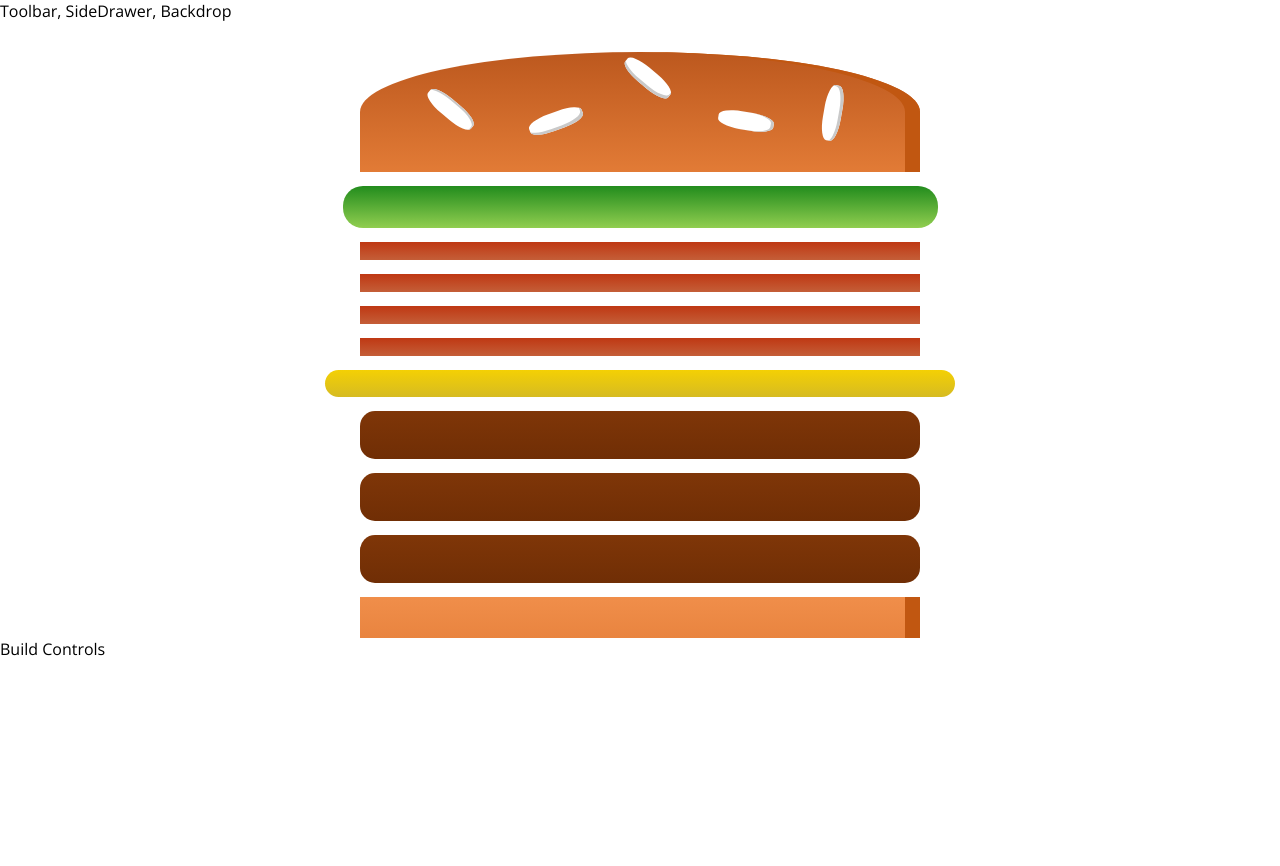
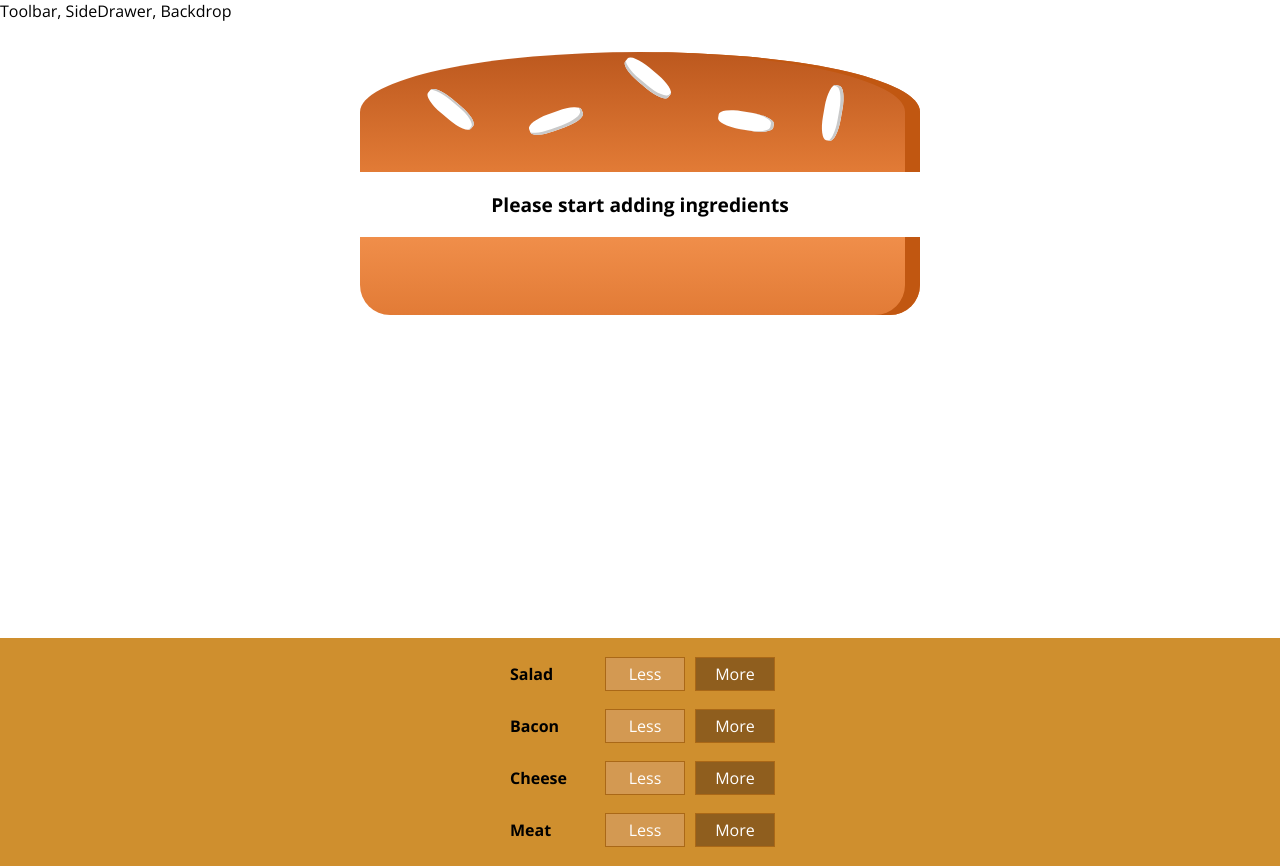
Before and after one commit to dwyfrequency/burgerbuilder, a React (Create React App) app: page / in a window 1280 px wide. Before the commit the page ends 800 px from the top, so only its background shows below. Built offline with nearby package versions, Linux system fonts and the light colour scheme.

Commit message:
ouputting multile build controls

```diff
--- a/src/components/Burger/BuildControls/BuildControls.js
+++ b/src/components/Burger/BuildControls/BuildControls.js
@@ -1,4 +1,18 @@
 import React from "react";
 import classes from "./BuildControls.module.css";
+import BuildControl from "./BuildControl/BuildControl";
 
-export default props => <div>f</div>;
+const controls = [
+  { label: "Salad", type: "salad" },
+  { label: "Bacon", type: "bacon" },
+  { label: "Cheese", type: "cheese" },
+  { label: "Meat", type: "meat" }
+];
+
+export default props => (
+  <div className={classes.BuildControls}>
+    {controls.map((ctrl, idx) => (
+      <BuildControl key={ctrl.label + idx} label={ctrl.label} />
+    ))}
+  </div>
+);
--- a/src/components/Burger/Burger.js
+++ b/src/components/Burger/Burger.js
@@ -15,9 +15,7 @@ export default props => {
       return accum.concat(item);
     }, []);
   if (transformedIngredientsArray.length === 0) {
-    return (transformedIngredientsArray = (
-      <p>Please start adding ingredients</p>
-    ));
+    transformedIngredientsArray = <p>Please start adding ingredients</p>;
   }
   return (
     <div className={classes.Burger}>
--- a/src/containers/BurgerBuilder/BurgerBuilder.js
+++ b/src/containers/BurgerBuilder/BurgerBuilder.js
@@ -1,20 +1,21 @@
 import React, { Component } from "react";
 import Aux from "../../hoc/Aux";
 import Burger from "../../components/Burger/Burger";
+import BuildControls from "../../components/Burger/BuildControls/BuildControls";
 class BurgerBuilder extends Component {
   state = {
     ingredients: {
-      salad: 1,
-      bacon: 4,
-      cheese: 1,
-      meat: 3
+      salad: 0,
+      bacon: 0,
+      cheese: 0,
+      meat: 0
     }
   };
   render() {
     return (
       <Aux>
         <Burger ingredients={this.state.ingredients} />
-        <div>Build Controls</div>
+        <BuildControls />
       </Aux>
     );
   }
```
